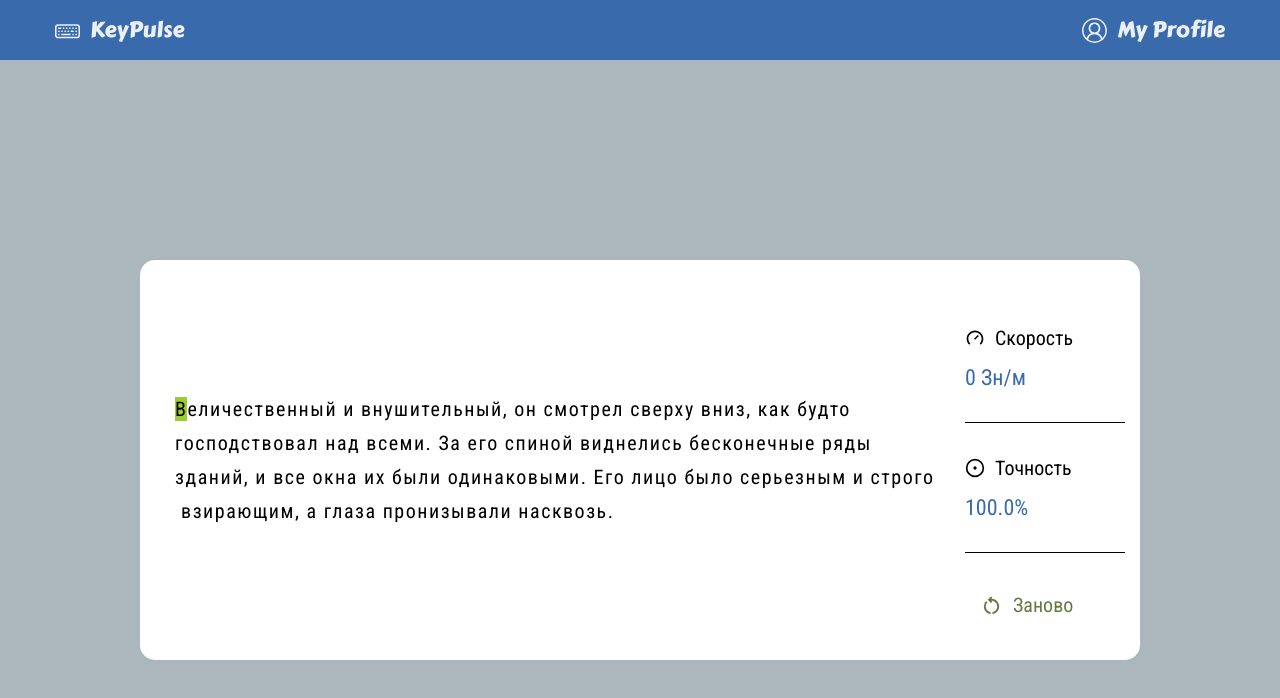
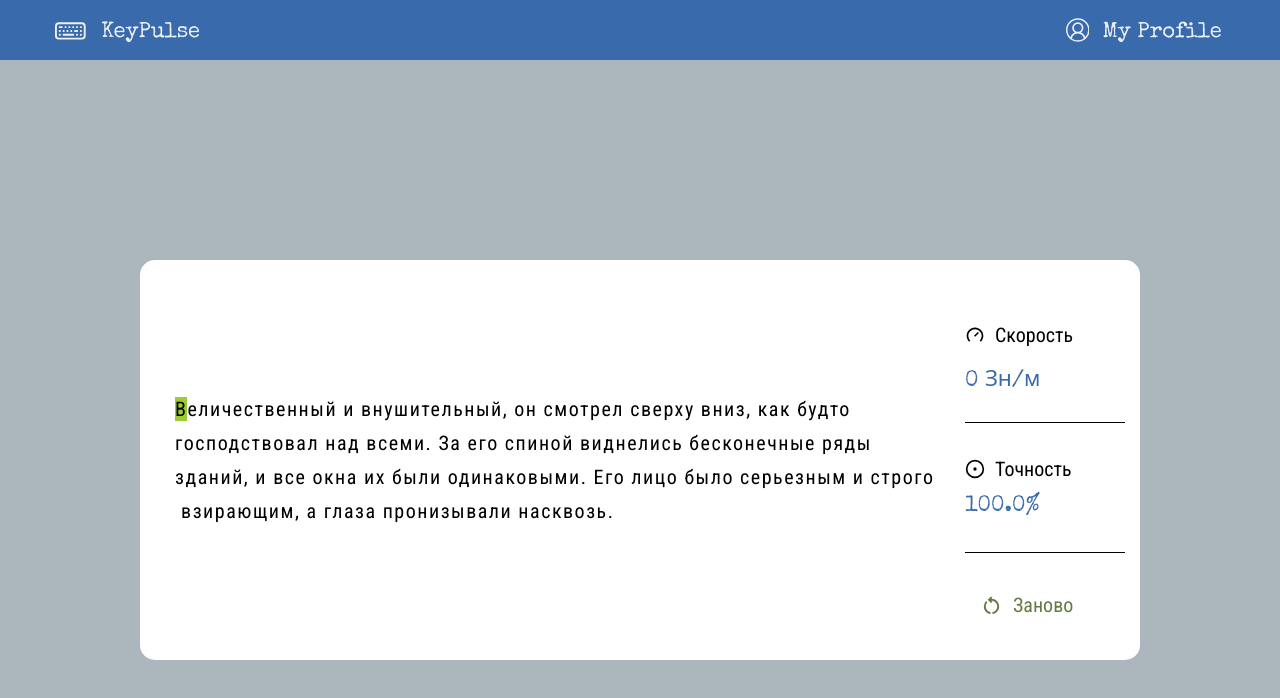
Before and after one commit to neekit95/keypulse, a React (Create React App) app: page / in a window 1280 px wide. Shown: the top 698 px of the page. Built offline with nearby package versions, Linux system fonts and the light colour scheme.

Commit message:
update fonts and icons

```diff
--- a/public/index.html
+++ b/public/index.html
@@ -16,6 +16,9 @@
 	<link href="https://fonts.googleapis.com" rel="preconnect">
 	<link crossorigin href="https://fonts.gstatic.com" rel="preconnect">
 	<link href="https://fonts.googleapis.com/css2?family=Carter+One&display=swap" rel="stylesheet">
+	<link href="https://fonts.googleapis.com" rel="preconnect">
+	<link crossorigin href="https://fonts.gstatic.com" rel="preconnect">
+	<link href="https://fonts.googleapis.com/css2?family=Carter+One&family=Special+Elite&display=swap" rel="stylesheet">
 	<title>
 		KeyPulse
 	</title>
--- a/src/components/header/header.module.scss
+++ b/src/components/header/header.module.scss
@@ -13,7 +13,7 @@
 }
 
 .links {
-  height: 90%;
+  max-height: 80%;
   display: flex;
   justify-content: center;
   align-content: center;
@@ -23,15 +23,42 @@
     justify-content: center;
     align-items: center;
     width: 100%;
+    height: 100%;
+    //max-height: 0%;
     font-size: 22px;
     background-color: #396aab;
     color: white;
     gap: 10px;
     border-radius: 5px;
-    font-family: "Carter One", system-ui;
-    font-weight: 400;
-    font-style: normal;
     overflow: hidden;
+    //background-color: teal;
+
+    p {
+      font-weight: 400;
+      font-style: normal;
+      font-family: "Special Elite", system-ui;
+      padding-top: 5px;
+      //background-color: red;
+      width: 100%;
+      //height: 100%;
+      max-height: 100%;
+      //overflow: hidden;
+      //line-height: 10px;
+      //background-color: black;
+    }
+
+    .icon {
+      //background-color: teal;
+      font-size: 42px;
+      display: flex;
+      justify-content: center;
+      align-items: center;
+      //background-color: red;
+    }
+
+    .secondIcon {
+      font-size: 30px;
+    }
 
     &:hover {
       background-color: #335d98;
@@ -40,10 +67,6 @@
 }
 
 
-.icon {
-  font-size: 25px;
-}
-
 .wrapper {
   max-width: 1240px;
   display: flex;
@@ -51,7 +74,10 @@
   align-items: center;
   flex-grow: 1;
   width: 100%;
+  height: 100%;
   padding: 0 20px;
+  overflow: hidden;
+  //background-color: red;
 }
 
 .logo {
--- a/src/components/header/header.tsx
+++ b/src/components/header/header.tsx
@@ -12,16 +12,20 @@ const Header = () => {
                 <div className={style.links}>
                     <Link to='/'>
                         <button>
-                            <BsKeyboard className={style.icon}/>
-                            KeyPulse
+                            <BsKeyboard className={`${style.icon} ${style.firstIcon}`}/>
+                            <p>
+                                KeyPulse
+                            </p>
                         </button>
                     </Link>
                 </div>
                 <div className={style.links}>
                     <Link to='/user'>
                         <button>
-                            <VscAccount className={style.icon}/>
-                            My Profile
+                            <VscAccount className={`${style.icon} ${style.secondIcon}`}/>
+                            <p>
+                                My Profile
+                            </p>
                         </button>
                     </Link>
                 </div>
--- a/src/components/options/options.module.scss
+++ b/src/components/options/options.module.scss
@@ -43,6 +43,8 @@
   width: 100%;
   color: #396aab;
   font-size: 22px;
+  font-family: "Special Elite", system-ui;
+
 }
 
 .restart {
@@ -63,6 +65,7 @@
     color: darkolivegreen;
     font-size: 20px;
     gap: 10px;
+
     .restartIcon {
       display: flex;
       justify-content: center;
@@ -74,11 +77,12 @@
       -o-transition: transform 0.7s;
       transition: transform 0.7s;
     }
+
     &:hover {
       cursor: pointer;
       //background-color: red;
       .restartIcon {
-        transform: rotate(-320deg) ;
+        transform: rotate(-320deg);
         //background-color: red;
       }
     }
--- a/src/index.scss
+++ b/src/index.scss
@@ -5,6 +5,7 @@
   box-sizing: border-box;
   font-family: "Roboto Condensed", sans-serif;
   font-style: normal;
+
 }
 
 .wrapper {
```
